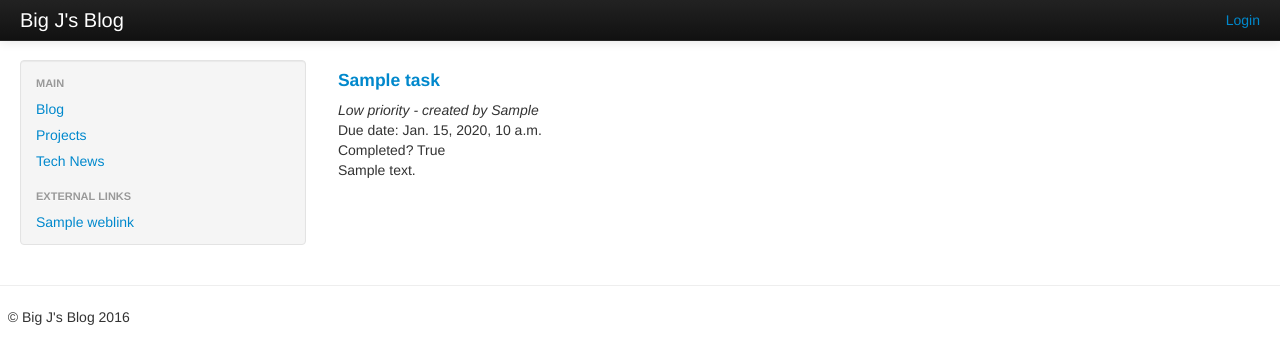
After one commit to jonjeden/jje_blog, a Django app: page /task/ in a window 1280 px wide. The commit adds this page. Shown: the top 364 px of the page. Run offline with Django 3.2, Linux system fonts and the light colour scheme; tables that the repository leaves empty hold one stand-in row (values such as "Sample post"); some libraries are stand-ins or nearby versions.

Commit message:
fixed task list

```diff
--- a/blog/models.py
+++ b/blog/models.py
@@ -60,7 +60,7 @@ class Task(models.Model):
 		return str_date
 
 	class Meta:
-		ordering = ['-priority', 'title']
+		ordering = ['completed', '-priority', 'due_date']
 
 	class Admin:
 		pass
--- a/blog/templates/blog/base.html
+++ b/blog/templates/blog/base.html
@@ -110,11 +110,13 @@
               {% endfor %}
 
 		{% if user.is_authenticated %}
-	 	  	  <li class="nav-header">Tasks</li>
-     	     <li><a href="/">See all</a></li>
+	 	  	 <li class="nav-header">Tasks</li>
+     	     <li><a href="{% url 'task_list' %}">See all</a></li>
 
      	    {% for task in TASK_LIST %}
-     	      {% if task.completed = False %}
+     	      {% if task.completed %}
+     	      <!-- Don't show completed task -->
+     	      {% else %}
 			   <li><a href="{% url 'task_detail' pk=task.pk %}">{{ task.title }} (due {{ task.mdy_due_date }})</a></li>
 			  {% endif %}
 			{% endfor %}
--- /dev/null
+++ b/blog/templates/task/task_list.html
@@ -0,0 +1,40 @@
+{% extends 'blog/base.html' %}
+
+{% block title %}Big J's Blog - Projects{% endblock %}
+
+{% block content %}
+
+{% if tasks %}
+	{% for task in tasks %}
+		<div class="task-list">
+
+				<div class="title">
+					<h4><a href="{% url 'task_detail' pk=task.pk %}">{{ task.title }}</a></h4>
+				</div>
+				<div class="priority">
+				<i>
+				{% if task.priority == 1 %}
+				Low priority
+				{% elif task.priority == 2 %}
+				Normal priority
+				{% else %}
+				<font color="#FF0000">High priority</font>
+				{% endif %} - created by {{ task.author|title }}</i>
+				</div>
+				<div class="date">Due date: {{ task.due_date }}</div>
+				<div>Completed? {{ task.completed }}</div>
+				<p>{{ task.content }}</p>
+		</div>
+	{% endfor %}
+
+{% else %}
+
+<p>No tasks.</p>
+
+{% endif %}
+
+{% endblock %}
+
+{% block side_block %}
+
+{% endblock %}
--- a/blog/urls.py
+++ b/blog/urls.py
@@ -5,13 +5,14 @@ urlpatterns = [
 	url(r'^$', views.post_list, name='post_list'),
 	url(r'^project/$', views.project_list, name='project_list'),
 	url(r'^project/(?P<pk>\d+)/$', views.project_detail, name='project_detail'),
+	url(r'^task/$', views.task_list, name='task_list'),
 	url(r'^task/(?P<pk>\d+)/$', views.task_detail, name='task_detail'),
 	url(r'^task/(?P<pk>\d+)/tasknote/$', views.add_note_to_task, name='add_task_note'),
     url(r'^post/(?P<pk>\d+)/$', views.post_detail, name='post_detail'),
     url(r'^post/new/$', views.post_new, name='post_new'),
     url(r'^post/(?P<pk>\d+)/edit/$', views.post_edit, name='post_edit'),
     url(r'^drafts/$', views.post_draft_list, name='post_draft_list'),
-    url(r'^search/$', views.blog_search_list, name='blog_search_list_view'),
+    url(r'^search/$', views.search_post_list, name='search_blog_posts'),
     url(r'^post/(?P<pk>\d+)/publish/$', views.post_publish, name='post_publish'),
     url(r'^post/(?P<pk>\d+)/remove/$', views.post_remove, name='post_remove'),
     url(r'^post/(?P<pk>\d+)/comment/$', views.add_comment_to_post, name='add_comment_to_post'),
--- a/blog/views.py
+++ b/blog/views.py
@@ -3,22 +3,30 @@ from django.utils import timezone
 from .models import Post, Comment, Task, TaskNote, Project, Department
 from .forms import PostForm, CommentForm, TaskNoteForm
 from django.contrib.auth.decorators import login_required
+from django.db.models import Q
 
 #Create your views here.
+#view for blog posts (main page)
 def post_list(request):
 	posts = Post.objects.filter(published_date__lte=timezone.now()).order_by('-published_date')
-	tasks = get_task_list()
-	return render(request, 'blog/post_list.html', {'posts': posts, 'tasks': tasks})
+	return render(request, 'blog/post_list.html', {'posts': posts})
 
+#view to show list of current IT projects
 def project_list(request):
 	projects = Project.objects.filter(visible=True).order_by('name')
 	return render(request, 'project/project_list.html', {'projects': projects})
 
+#view to show list of current tasks
+def task_list(request):
+	tasks = Task.objects.all()
+	return render(request, 'task/task_list.html', {'tasks': tasks})
+
+#detailed view for given project
 def project_detail(request, pk):
 	project = get_object_or_404(Project, pk=pk)
 	return render(request, 'project/project_detail.html', {'project': project})
 
-#function to get task objects from database
+#function to get task objects from database - called in base html file
 def get_task_list():
 	task_list = Task.objects.all()
 	return task_list
@@ -27,18 +35,15 @@ def get_task_list():
 def task_detail(request, pk):
 	task = get_object_or_404(Task, pk=pk)
 	task_list = get_task_list()
-	return render(request, 'blog/task_detail.html', {'task': task, 'task_list': task_list})
+	return render(request, 'task/task_detail.html', {'task': task, 'task_list': task_list})
 
 def post_detail(request, pk):
 	post = get_object_or_404(Post, pk=pk)
 	return render(request, 'blog/post_detail.html', {'post': post})
 
-def search_post_list(request):
-	posts = Post.objects.filter(published_date__lte=timezone.now()).order_by('-published_date')
-	return render(request, 'blog/post_list.html', {'posts': posts})
-
-def blog_search_list(request):
-	posts = Post.objects.filter(published_date__lte=timezone.now()).order_by('-published_date')
+#basic search through blog posts
+def search_post_list(request, search_query):
+	posts = Post.objects.filter(Q(intro__icontains=search_query)).order_by('-published_date')
 	return render(request, 'blog/post_list.html', {'posts': posts})
 
 @login_required
@@ -122,6 +127,7 @@ def comment_remove(request, pk):
 	comment.delete()
 	return redirect('post_detail', pk=post_pk)
 
+@login_required
 def add_note_to_task(request, pk):
 	#get post (if exists) first
 	task = get_object_or_404(Task, pk=pk)
```
Also changed, not shown: blog/templates/task/task_detail.html (renamed from blog/templates/blog/task_detail.html).
